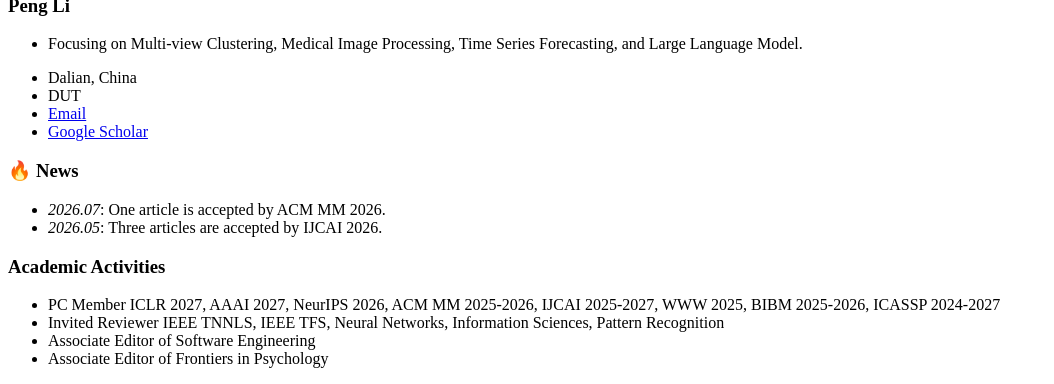
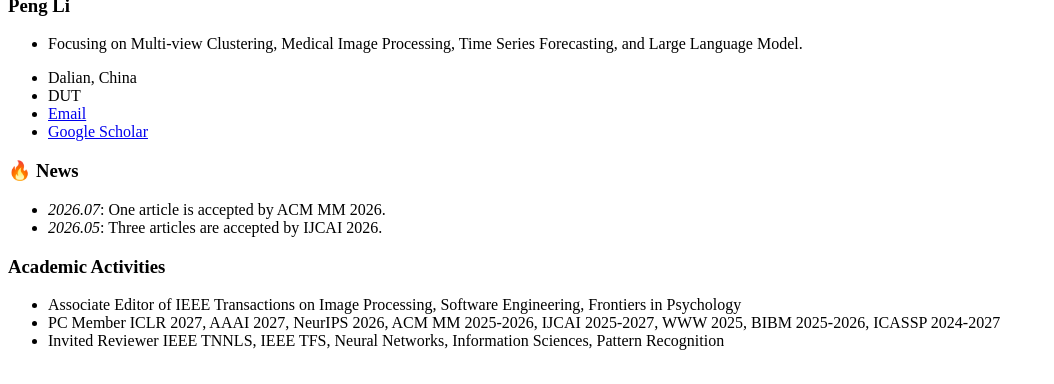
Before and after one commit to lipeng-dut/lipeng-dut.github.io, a Jekyll site: the page built from _pages/includes/news.md, in a window 1280 px wide, cut to the strip 530-914 px from the top of the page. Shown: the whole strip, without its empty margins (0-1054 px from the left). Built offline with Jekyll 4.4.1, drawn with Linux system fonts in a browser that asks for light colours; our own code applies the rules of GitHub Pages for plain Markdown files.

Commit message:
Update news.md

```diff
--- a/_pages/includes/news.md
+++ b/_pages/includes/news.md
@@ -3,7 +3,6 @@
 - *2026.05*: Three articles are accepted by IJCAI 2026.
 
 # Academic Activities
+- Associate Editor of IEEE Transactions on Image Processing, Software Engineering, Frontiers in Psychology
 - PC Member ICLR 2027, AAAI 2027, NeurIPS 2026, ACM MM 2025-2026, IJCAI 2025-2027, WWW 2025, BIBM 2025-2026, ICASSP 2024-2027
 - Invited Reviewer IEEE TNNLS, IEEE TFS, Neural Networks, Information Sciences, Pattern Recognition
-- Associate Editor of Software Engineering
-- Associate Editor of Frontiers in Psychology
```
